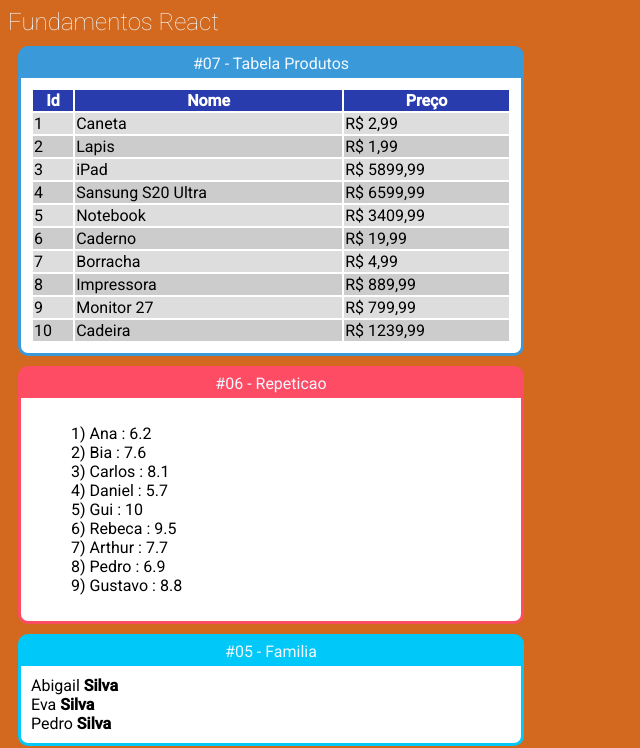
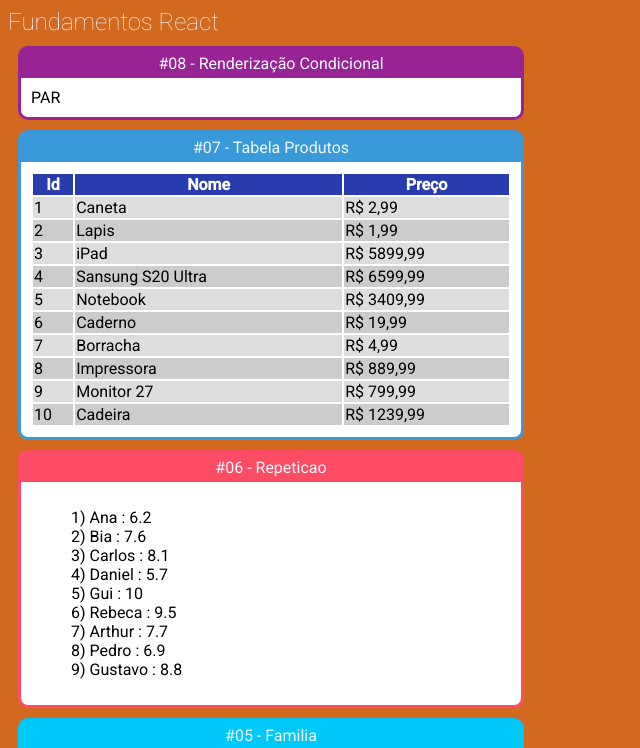
Before and after one commit to guilhermebrandao/curso-react-redux-cod3r, a React (Create React App) app in the folder fundamentos-react/: page / in a window 1280 px wide. Shown: the top 748 px of the page, without its empty margins (0-640 px from the left). Built offline with nearby package versions, Linux system fonts and the light colour scheme.

Commit message:
Renderizaçao Condicional #01

```diff
--- a/fundamentos-react/src/App.jsx
+++ b/fundamentos-react/src/App.jsx
@@ -10,19 +10,27 @@ import Familia from './components/basicos/Familia'
 import FamiliaMembro from './components/basicos/FamiliaMembro'
 import ListaAlunos from './components/repeticao/ListaAlunos'
 import TabelaProdutos from './components/repeticao/TabelaProdutos'
+import ParOuImpar from './components/condicional/ParOuImpar'
 
 export default _ =>
   <div id="app">
     <h2>Fundamentos React</h2>
 
     <div className="Cards">
-    <Card
+
+      <Card
+        titulo="#08 - Renderização Condicional"
+        color="#982395">
+        <ParOuImpar numero={20}/>
+      </Card>
+
+      <Card
         titulo="#07 - Tabela Produtos"
         color="#3A9AD9">
         <TabelaProdutos />
       </Card>
 
-    <Card
+      <Card
         titulo="#06 - Repeticao"
         color="#FF4C65">
         <ListaAlunos />
@@ -32,8 +40,8 @@ export default _ =>
         titulo="#05 - Familia"
         color="#00C8F8">
         <Familia sobrenome="Silva">
-          <FamiliaMembro nome="Abigail"  />
-          <FamiliaMembro nome="Eva"  />
+          <FamiliaMembro nome="Abigail" />
+          <FamiliaMembro nome="Eva" />
           <FamiliaMembro nome="Pedro" />
         </Familia>
       </Card>
--- /dev/null
+++ b/fundamentos-react/src/components/condicional/ParOuImpar.jsx
@@ -0,0 +1,14 @@
+import React from 'react'
+
+export default props => {
+  const isPar = props.numero % 2 === 0
+  return (
+    <div>
+      {
+        isPar ?
+        <span>PAR</span> :
+        <span>ÍMPAR</span>
+      }
+    </div>
+  )
+}
```
